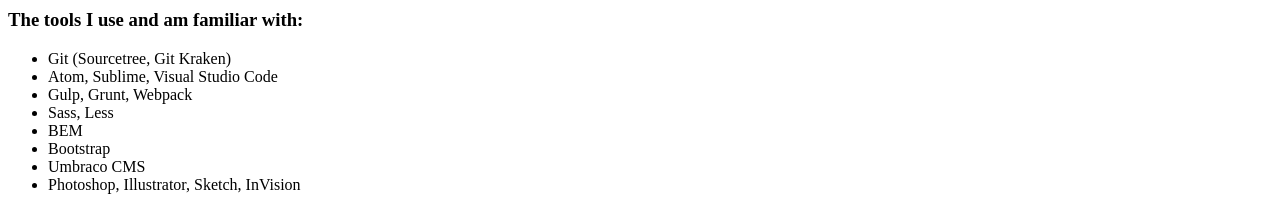
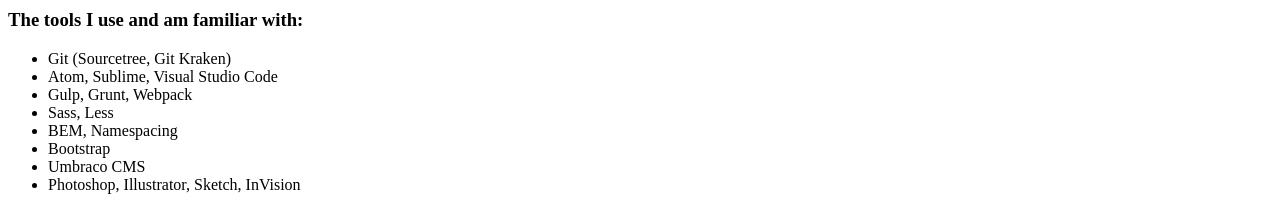
Before and after one commit to MandyJansen/portfolio, a website: page src/index.html in a window 1280 px wide. Shown: the part 2040-2247 px from the top of the page. Drawn offline with Linux system fonts and the light colour scheme.

Commit message:
Update index.html

```diff
--- a/src/index.html
+++ b/src/index.html
@@ -318,7 +318,7 @@
 					<li>Atom, Sublime, Visual Studio Code</li>
 					<li>Gulp, Grunt, Webpack</li>
 					<li>Sass, Less</li>
-					<li>BEM</li>
+					<li>BEM, Namespacing</li>
 					<li>Bootstrap</li>
 					<li>Umbraco CMS</li>
 					<li>Photoshop, Illustrator, Sketch, InVision</li>
```
